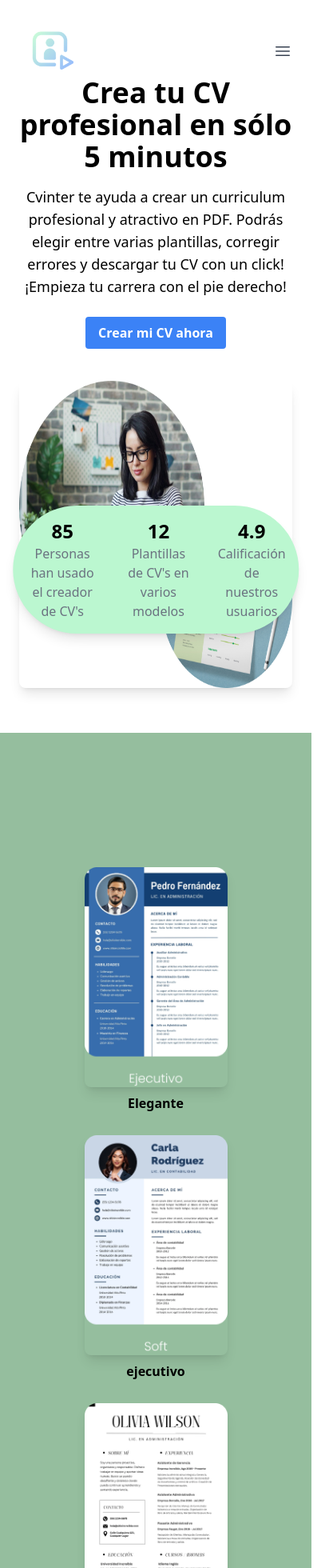
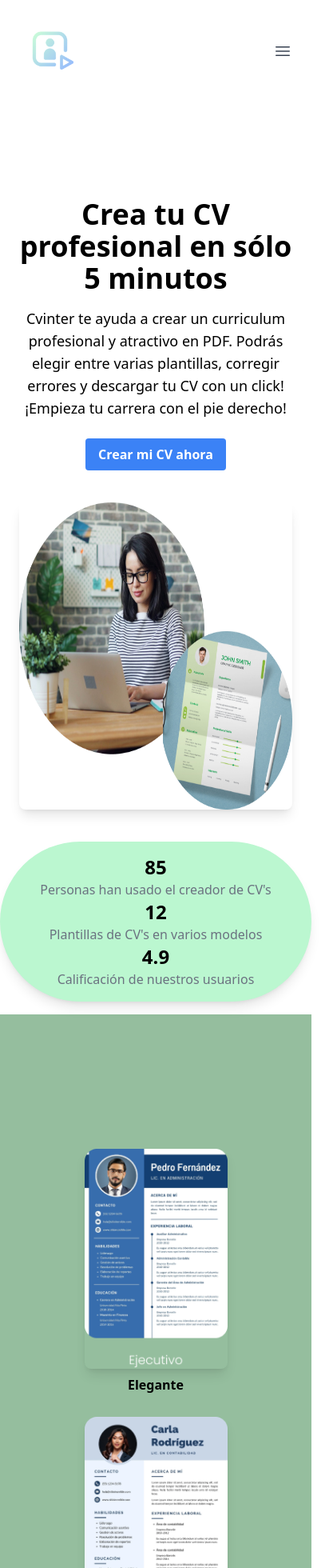
Before and after one commit to juanRCoder/i002-cvinter-front, a React (Vite) app in the folder cvInterApp/: page / in a window 390 px wide. Shown: the top 1960 px of the page at 80% size, 417 px wide, since content can reach past the window. Built offline with nearby package versions, Linux system fonts and the light colour scheme.

Commit message:
Cambios en el NavBar, contact  y ajuste resposive

```diff
--- a/cvInterApp/src/App.tsx
+++ b/cvInterApp/src/App.tsx
@@ -1,8 +1,13 @@
 import { Outlet } from "react-router-dom";
+import Footer from "./application/dashboard/components/Footer";
+import NavBar from "./application/pages/NavBar";
 
 function App() {
-  return <Outlet />
-
+  return <>
+  <NavBar/>
+  <Outlet />
+  <Footer />
+</>
 }
 
 export default App;
--- a/cvInterApp/src/application/pages/Features.tsx
+++ /dev/null
@@ -1,27 +0,0 @@
-import React from 'react';
-
-interface StatProps {
-  count: number;
-  label: string;
-}
-
-const Stat: React.FC<StatProps> = ({ count, label }) => {
-  return (
-    <div className="text-center mx-4">
-      <div className="text-2xl font-bold">{count}</div>
-      <div className="text-gray-500">{label}</div>
-    </div>
-  );
-};
-
-const Features: React.FC = () => {
-  return (
-    <div className="absolute top-[73%] left-1/2 transform -translate-x-1/2 flex justify-around bg-green-200 py-4 rounded-full my-4 shadow-lg w-11/12 md:w-2/3 z-10">
-      <Stat count={85} label="Personas han usado el creador de CV's" />
-      <Stat count={12} label="Plantillas de CV's en varios modelos" />
-      <Stat count={4.9} label="Calificación de nuestros usuarios" />
-    </div>
-  );
-};
-
-export default Features;
--- a/cvInterApp/src/application/pages/Hero.tsx
+++ b/cvInterApp/src/application/pages/Hero.tsx
@@ -1,11 +1,49 @@
+import React from 'react';
 import { useState } from 'react';
 
-export default function Hero() {
+interface StatProps {
+  count: number;
+  label: string;
+}
+
+const Stat: React.FC<StatProps> = ({ count, label }) => {
+  return (
+    <div className="text-center mx-4">
+      <div className="text-2xl font-bold">{count}</div>
+      <div className="text-gray-500">{label}</div>
+    </div>
+  );
+};
+
+interface TemplateProps {
+  name: string;
+  image: string;
+}
+
+const Template: React.FC<TemplateProps> = ({ name, image }) => {
+  return (
+    <div className="text-center w-1/2 md:w-1/4 lg:w-1/6 p-2">
+      <img src={image} alt={name} className="mx-auto mb-2 rounded-lg shadow-lg" />
+      <div className="font-bold">{name}</div>
+    </div>
+  );
+};
+
+const MainPage: React.FC = () => {
   const [] = useState(false);
 
+  const templates = [
+    { name: 'Elegante', image: 'src/assets/cv_1.png' },
+    { name: 'Ejecutivo', image: 'src/assets/cv_2.png' },
+    { name: 'Soft', image: 'src/assets/cv_3.png' },
+    { name: 'Clasico', image: 'src/assets/cv_4.png' },
+    { name: 'New', image: 'src/assets/cv_5.png' },
+  ];
+
   return (
+    <div>
       <section className="bg-white relative pb-4">
-      <div className="max-w-screen-xl mx-auto pt-24 pb-6 px-6" >
+        <div className="max-w-screen-xl mx-auto pt-24 pb-6 px-6">
           <div className="flex flex-col lg:flex-row items-center justify-between">
             <div className="lg:w-1/2 text-center lg:text-left lg:pr-8">
               <h1 className="text-4xl font-bold mb-4">Crea tu CV profesional en sólo 5 minutos</h1>
@@ -28,5 +66,20 @@
           </div>
         </div>
       </section>
+
+      <div className="relative bottom-0 left-1/2 transform -translate-x-1/2 flex flex-col md:flex-row justify-around bg-green-200 py-4 rounded-full shadow-lg w-full md:w-2/3 max-w-screen-lg z-10 md:absolute md:top-[97%] md:mt-4 md:bottom-auto">
+        <Stat count={85} label="Personas han usado el creador de CV's" />
+        <Stat count={12} label="Plantillas de CV's en varios modelos" />
+        <Stat count={4.9} label="Calificación de nuestros usuarios" />
+      </div>
+
+      <div className="relative flex flex-wrap justify-center gap-3 my-4 bg-[#95BE9E] pt-40" >
+        {templates.map((template) => (
+          <Template key={template.name} name={template.name} image={template.image} />
+        ))}
+      </div>
+    </div>
   );
-}
+};
+
+export default MainPage;
--- a/cvInterApp/src/application/pages/Home.tsx
+++ b/cvInterApp/src/application/pages/Home.tsx
@@ -1,10 +1,5 @@
-import Footer from "../dashboard/components/Footer";
 import Hero from "./Hero";
-import Features from "./Features";
-import NavBar from "./NavBar";
-import Product from "./Product";
 import HowItWorks from "./HowItWorks";
-import NotFound from "./NotFound";
 import Contact from "./Contact";
 
 
@@ -12,14 +7,12 @@
 const Home = () => {
   return (
     <div>
-      <NavBar />
+
       <Hero />
-      <Features />
-      <Product />
       <HowItWorks />
       <Contact />
-      <Footer />
-      <NotFound />
+
+
 
     </div>
   );
--- a/cvInterApp/src/application/pages/HowItWorks.tsx
+++ b/cvInterApp/src/application/pages/HowItWorks.tsx
@@ -9,7 +9,7 @@
 const Step: React.FC<StepProps> = ({ image, title, description }) => {
   return (
     <div className="text-center p-4 flex flex-col items-center">
-      <img src={image} alt={title} className="mx-auto rounded-lg mb-4 w-full h-auto max-w-xs" />
+      <img src={image} alt={title} className="mx-auto rounded-lg mb-4 w-[200px] h-auto max-w-xs" />
       <h3 className="font-bold text-xl mb-2">{title}</h3>
       <p className="text-gray-600">{description}</p>
     </div>
--- a/cvInterApp/src/application/pages/NavBar.tsx
+++ b/cvInterApp/src/application/pages/NavBar.tsx
@@ -8,22 +8,22 @@
 }
 
 const navigation: NavigationItem[] = [
-  { name: 'Inicio', href: '#' },
-  { name: 'Cómo funciona', href: '#' },
+  { name: 'Inicio', href: '/Home' },
+  { name: 'Cómo funciona', href: '/HowItWorks' },
   { name: 'Plantillas', href: '/CVTemplates' },
-  { name: 'Contacto', href: '#' },
+  { name: 'Contacto', href: '/Contact' },
 ];
 
-export default function Example() {
+const Example: React.FC = () => {
   const [mobileMenuOpen, setMobileMenuOpen] = useState(false);
 
   return (
-    <div className="bg-white">
-      <header className="absolute inset-x-0 top-0 z-50">
+    <div className="bg-white pt-0 pb-6">
+      <header className="relative inset-x-0 top-0 z-50 ">
         <nav className="flex items-center justify-between p-6 lg:px-8" aria-label="Global">
           <div className="flex lg:flex-1">
             <a href="#" className="-m-1.5 p-1.5">
-              <span className="sr-only">Your Company</span>
+              <span className="sr-only">CV Inter App</span>
               <img
                 className="h-20 w-20"
                 src="src/assets/cvinter_logo_1.png"
@@ -40,7 +40,7 @@
                 {item.name}
               </a>
             ))}
-            <a href="#" className="text-sm font-semibold leading-6 text-gray-900 hover:bg-[#94B9FF] rounded-md px-3 py-2">
+            <a href="/Login" className="text-sm font-semibold leading-6 text-gray-900 hover:bg-[#94B9FF] rounded-md px-3 py-2">
               Log in <span aria-hidden="true">&rarr;</span>
             </a>
           </div>
@@ -50,10 +50,10 @@
           <DialogPanel className="fixed inset-y-0 right-0 z-50 w-full overflow-y-auto bg-white px-6 py-6 sm:max-w-sm sm:ring-1 sm:ring-gray-900/10">
             <div className="flex items-center justify-between">
               <a href="#" className="-m-1.5 p-1.5">
-                <span className="sr-only">Your Company</span>
+                <span className="sr-only">CV Inter App</span>
                 <img
                   className="h-8 w-auto"
-                  src="https://tailwindui.com/img/logos/mark.svg?color=indigo&shade=600"
+                  src="src/assets/cvinter_logo_1.png"
                   alt=""
                 />
               </a>
@@ -74,7 +74,7 @@
                 </div>
                 <div className="py-6">
                   <a
-                    href="#"
+                    href="/Login"
                     className="-mx-3 block rounded-lg px-3 py-2.5 text-base font-semibold leading-7 text-gray-900 hover:bg-[#94B9FF]"
                   >
                     Log in
@@ -88,3 +88,5 @@
     </div>
   );
 }
+
+export default Example;
--- a/cvInterApp/src/application/pages/Product.tsx
+++ /dev/null
@@ -1,35 +0,0 @@
-import React from 'react';
-
-interface TemplateProps {
-  name: string;
-  image: string;
-}
-
-const Template: React.FC<TemplateProps> = ({ name, image }) => {
-  return (
-    <div className="text-center w-1/2 md:w-1/4 lg:w-1/6 p-2">
-      <img src={image} alt={name} className="mx-auto mb-2 rounded-lg shadow-lg" />
-      <div className="font-bold">{name}</div>
-    </div>
-  );
-};
-
-const TemplatesGallery: React.FC = () => {
-  const templates = [
-    { name: 'Elegante', image: 'src/assets/cv_1.png' },
-    { name: 'ejecutivo', image: 'src/assets/cv_2.png' },
-    { name: 'Soft', image: 'src/assets/cv_3.png' },
-    { name: 'Clasico', image: 'src/assets/cv_4.png' },
-    { name: 'New', image: 'src/assets/cv_5.png' },
-  ];
-
-  return (
-    <div className="relative flex flex-wrap justify-center gap-3 my-4 bg-[#95BE9E] pt-40">
-      {templates.map((template) => (
-        <Template key={template.name} name={template.name} image={template.image} />
-      ))}
-    </div>
-  );
-};
-
-export default TemplatesGallery;
```
Also changed, not shown: cvInterApp/src/application/pages/Contact.tsx (+14 -14 lines), cvInterApp/src/application/routes/routes.tsx (+16 -1 lines). Lines whose indentation alone changed are shown as unchanged.
